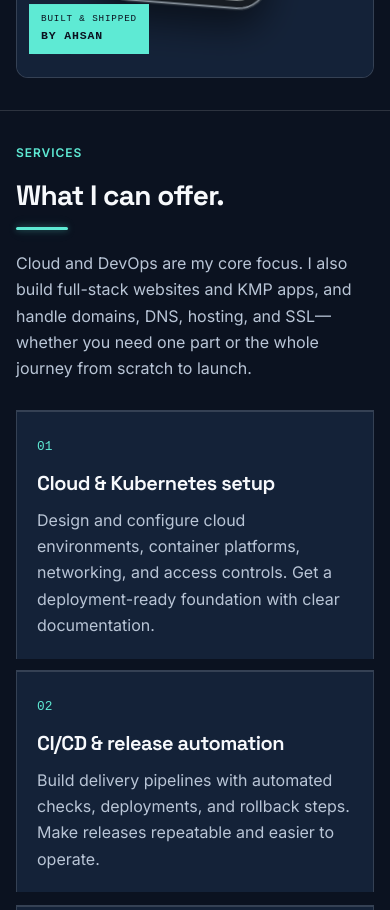
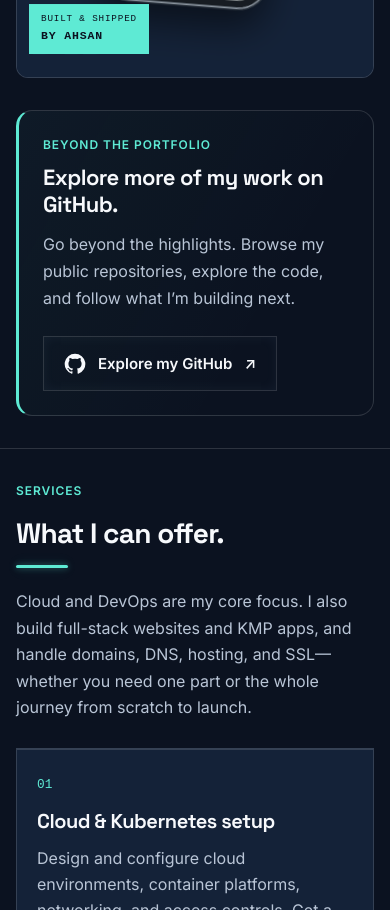
Before and after one commit to ahsan2000/portfolio, a plain HTML site: page index.html in a window 390 px wide. Shown: the part 6686-7596 px from the top of the page. Drawn offline with Linux system fonts and the light colour scheme.

Commit message:
added github repo

```diff
--- a/devops-theme.css
+++ b/devops-theme.css
@@ -842,3 +842,13 @@ body:has(.back-to-top.is-visible) .fox-companion:not(.at-contact){right:max(12px
 }
 
 .fox-companion:not(.at-contact) .fox-hint{width:170px;min-height:0;box-sizing:border-box;padding:10px 12px;font-size:12px;line-height:1.4;bottom:calc(100% + 8px);right:0}
+
+/* Public repositories: a shared invitation beneath the selected projects. */
+.clarity-theme .github-callout{display:flex;align-items:center;justify-content:space-between;gap:32px;margin-top:32px;padding:32px;border:1px solid var(--line);border-left:3px solid var(--accent);border-radius:16px;background:linear-gradient(120deg,#5eead40a,transparent 70%),var(--bg)}
+.clarity-theme .github-callout-copy{min-width:0;max-width:640px}
+.clarity-theme .github-callout .eyebrow{margin:0 0 10px}
+.clarity-theme .github-callout h3{margin:0 0 12px;color:var(--text);font-size:clamp(22px,2.4vw,30px);line-height:1.25;letter-spacing:-.025em}
+.clarity-theme .github-callout-copy>p:last-child{margin:0;color:var(--muted);line-height:1.7}
+.clarity-theme .github-callout-link{display:inline-flex;align-items:center;justify-content:center;gap:12px;flex-shrink:0;min-height:48px;white-space:nowrap}
+.clarity-theme .github-callout-link svg{flex-shrink:0}
+@media(max-width:760px){.clarity-theme .github-callout{flex-direction:column;align-items:flex-start;gap:24px;padding:24px}.clarity-theme .github-callout-link{white-space:normal;max-width:100%}}
--- a/index.html
+++ b/index.html
@@ -29,7 +29,7 @@
   <link rel="preload" href="assets/fonts/inter-latin-variable.woff2" as="font" type="font/woff2" crossorigin>
   <link rel="preload" href="assets/fonts/space-grotesk-latin-variable.woff2" as="font" type="font/woff2" crossorigin>
   <link rel="stylesheet" href="styles.css">
-  <link rel="stylesheet" href="devops-theme.css?v=20261103-section-contact">
+  <link rel="stylesheet" href="devops-theme.css?v=20261118-github">
   <link rel="stylesheet" href="clarity-theme.css?v=20261009-hover-card">
   <script src="script.js?v=20261102-ticker" defer></script>
   <script src="stack-explorer.js?v=20261102-swipe" defer></script>
@@ -198,6 +198,18 @@
           </div>
         </article>
       </div>
+
+      <aside class="github-callout" aria-labelledby="github-work-title">
+        <div class="github-callout-copy">
+          <p class="eyebrow">BEYOND THE PORTFOLIO</p>
+          <h3 id="github-work-title">Explore more of my work on GitHub.</h3>
+          <p>Go beyond the highlights. Browse my public repositories, explore the code, and follow what I’m building next.</p>
+        </div>
+        <a class="button secondary github-callout-link" href="https://github.com/ahsan2000" target="_blank" rel="noopener noreferrer" aria-label="Explore Ahsan Nawaz’s work on GitHub (opens in a new tab)">
+          <svg width="22" height="22" viewBox="0 0 24 24" fill="currentColor" aria-hidden="true"><path d="M12 .75a11.25 11.25 0 0 0-3.56 21.92c.56.1.77-.24.77-.54v-2.09c-3.13.68-3.79-1.33-3.79-1.33-.51-1.3-1.25-1.65-1.25-1.65-1.02-.7.08-.68.08-.68 1.13.08 1.73 1.16 1.73 1.16 1 1.72 2.63 1.22 3.27.93.1-.73.39-1.22.71-1.5-2.5-.29-5.13-1.25-5.13-5.56 0-1.23.44-2.23 1.16-3.02-.12-.28-.5-1.43.11-2.98 0 0 .95-.3 3.1 1.15a10.8 10.8 0 0 1 5.63 0c2.15-1.45 3.1-1.15 3.1-1.15.61 1.55.23 2.7.11 2.98.72.79 1.16 1.79 1.16 3.02 0 4.32-2.63 5.27-5.14 5.55.4.35.76 1.03.76 2.08v3.09c0 .3.2.65.77.54A11.25 11.25 0 0 0 12 .75Z"/></svg>
+          Explore my GitHub <span aria-hidden="true">↗</span>
+        </a>
+      </aside>
     </section>
 
     <section data-backdrop="LET’S TALK" class="section capabilities" id="capabilities" aria-labelledby="capabilities-title">
```
Also changed, not shown: upwork.html (+13 -1 lines).
